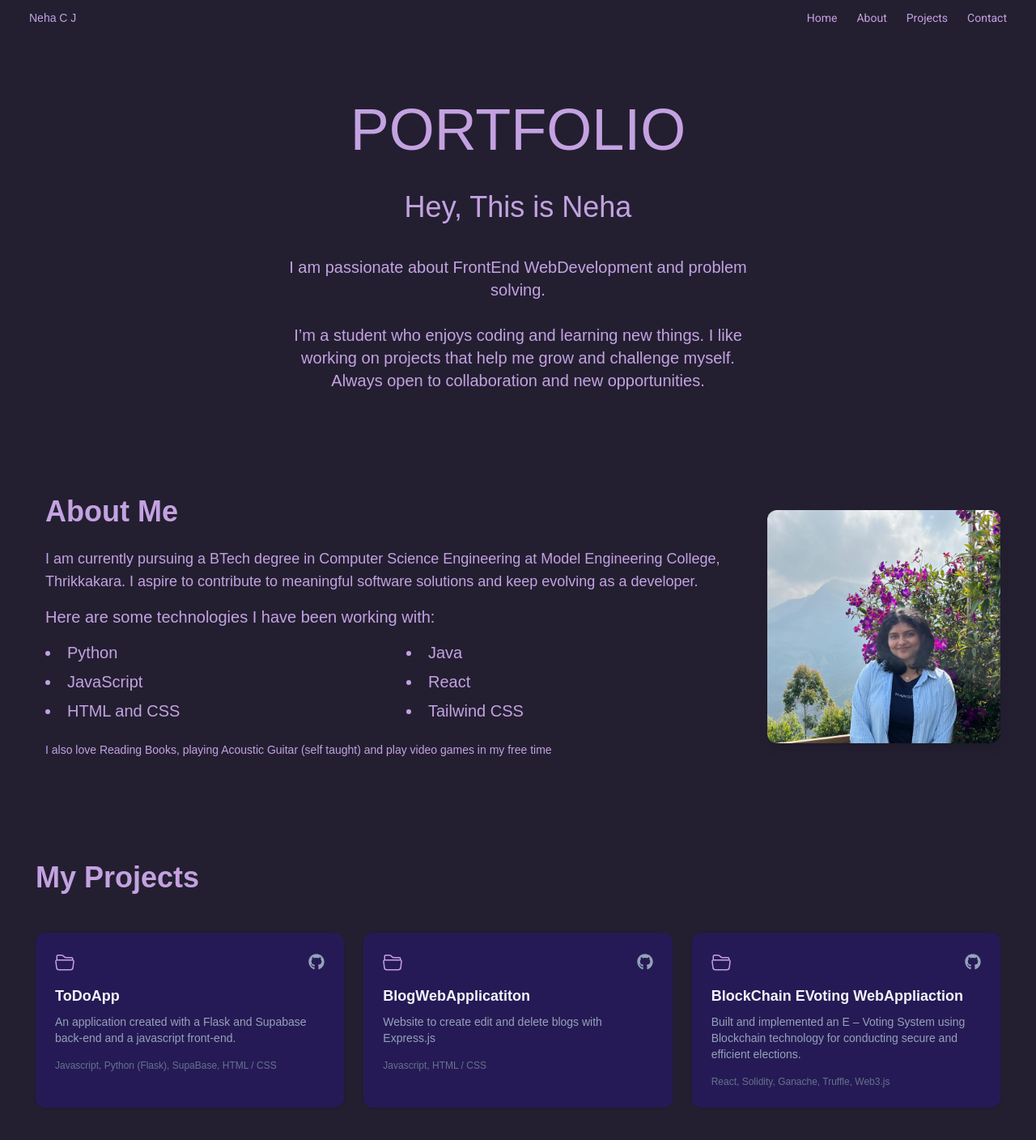
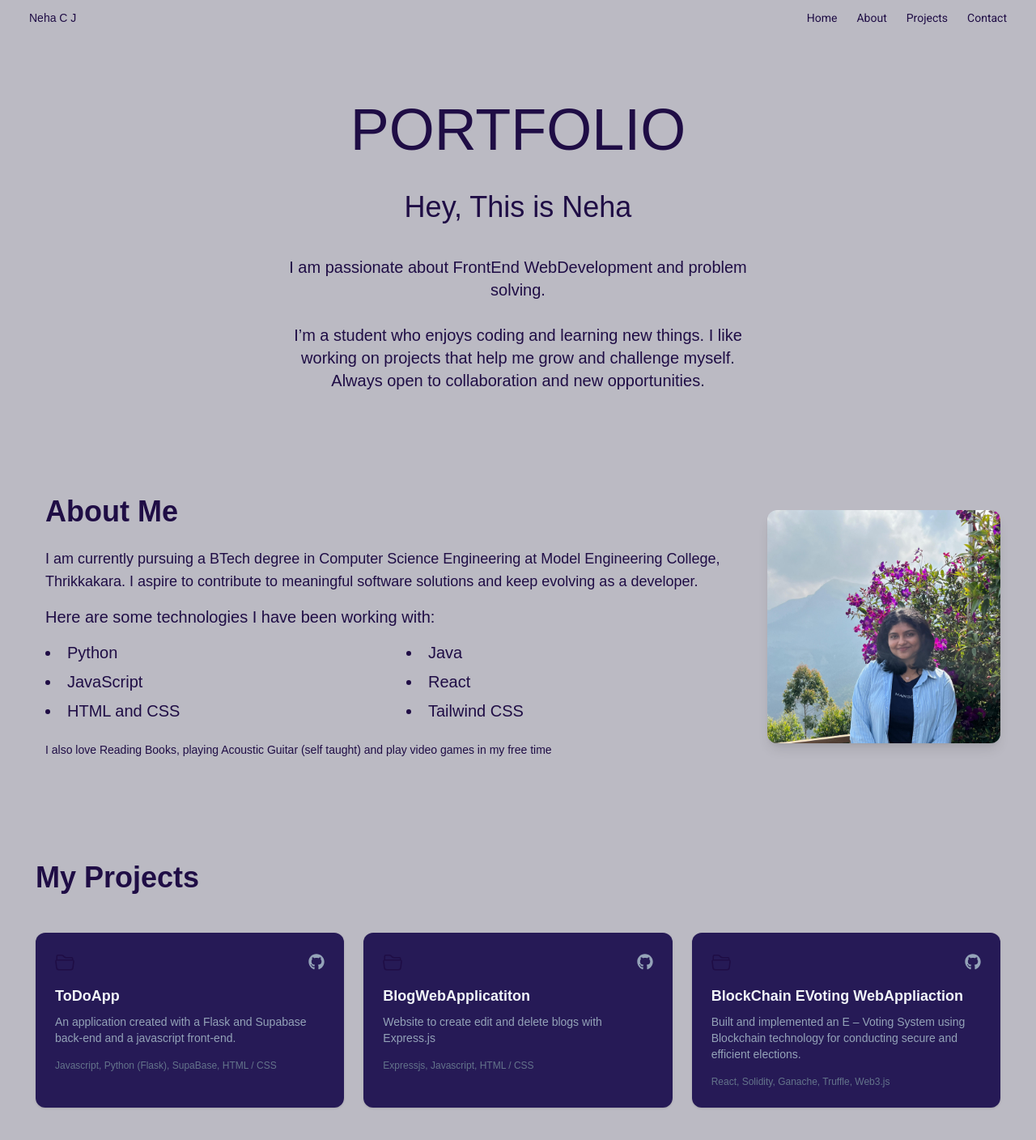
Before and after one commit to neha-cj/MyPortfolio, a React (Vite) app: page / in a window 1280 px wide. Shown: the top 1408 px of the page at 81% size. Built offline with nearby package versions, Linux system fonts and the light colour scheme.

Commit message:
update color

```diff
--- a/src/App.jsx
+++ b/src/App.jsx
@@ -12,7 +12,7 @@ const projects = [
     title: "BlogWebApplicatiton",
     description:
       "Website to create edit and delete blogs with Express.js",
-    tech: "Javascript, HTML / CSS",
+    tech: "Expressjs, Javascript, HTML / CSS",
     github: "https://github.com/neha-cj/BlogWebApplication",
   },
   {
@@ -28,9 +28,9 @@ const projects = [
 function App() {
   return (
     <>
-      <nav className="sticky top-0 bg-[#231f31] px-4 py-3 flex justify-between items-center">
+      <nav className="sticky top-0 bg-[#bbbac3] px-4 py-3 flex justify-between items-center">
         <div className="text-sm">Neha C J</div>
-        <ul className="sm:flex text-sm space-x-6 font-roboto">
+        <ul className="invisible sm:visible flex text-sm space-x-6 font-roboto">
           <li className="hover:text-[#1e8186] cursor-pointer">Home</li>
           <li className="hover:text-[#1e8186] cursor-pointer">About</li>
           <li className="hover:text-[#1e8186] cursor-pointer">Projects</li>
@@ -71,7 +71,7 @@ function App() {
             <p className="text-sm">I also love Reading Books, playing Acoustic Guitar (self taught) and play video games in my free time</p>
           </div>
 
-          <div className="flex-shrink-0 transition-transform duration-500 relative hover:scale-105">
+          <div className="flex-shrink-0 transition-transform duration-500 hover:scale-105">
             <img
                 src="neha_portfolio.jpg"
                 alt="Profile"
--- a/src/index.css
+++ b/src/index.css
@@ -7,6 +7,6 @@ body {
   margin-left: 20px;
   margin-right: 20px;
   font-family:Arial, Helvetica, sans-serif;
-  background-color: #231f31;
-  color: #c4a2e1;
+  background-color: #bbbac3;
+  color: #1f0d45 ;
 }
```
